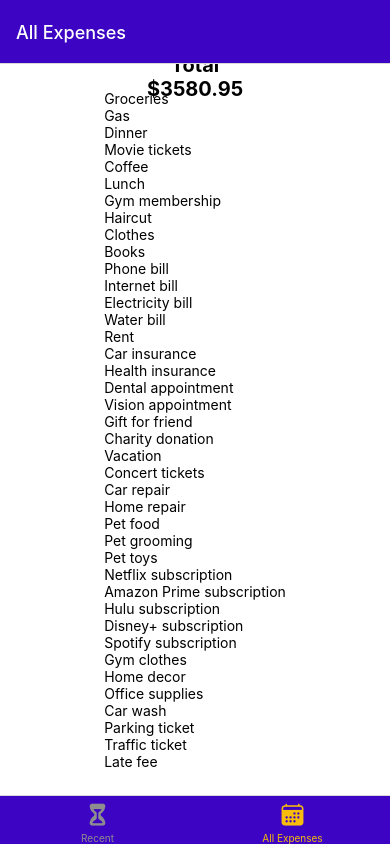
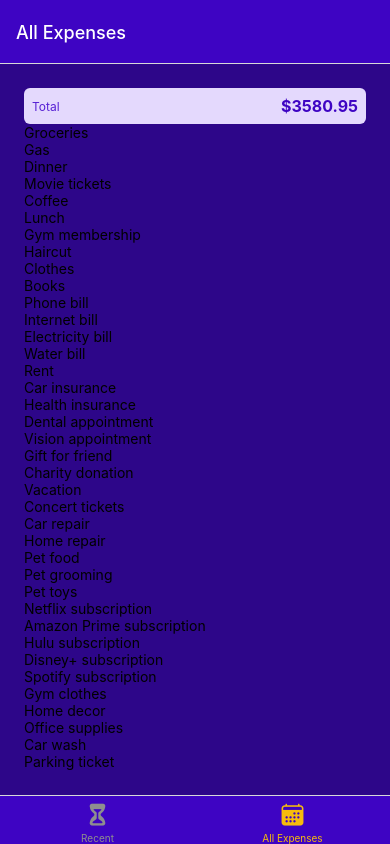
Before and after one commit to iugmali/expo-expense-tracker, a React Native app: screen /AllExpenses in a window 390 px wide. Built offline with nearby package versions, Linux system fonts and the light colour scheme.

Commit message:
add and first styling list of expenses

```diff
--- a/src/components/ExpensesOutput/ExpensesList.js
+++ b/src/components/ExpensesOutput/ExpensesList.js
@@ -13,13 +13,7 @@
 
 const styles = StyleSheet.create({
   container: {
-    flex: 1,
-    backgroundColor: '#fff',
-    alignItems: 'center',
-    justifyContent: 'center',
   },
   text: {
-    fontSize: 20,
-    fontWeight: 'bold',
   },
 });
--- a/src/components/ExpensesOutput/ExpensesOutput.js
+++ b/src/components/ExpensesOutput/ExpensesOutput.js
@@ -2,6 +2,7 @@
 import {FlatList, StyleSheet, Text, View} from 'react-native';
 import ExpensesList from "./ExpensesList";
 import ExpensesSummary from "./ExpensesSummary";
+import {GlobalStyles} from "../../constants/styles";
 
 export default function ExpensesOutput({expenses, expensesPeriod}) {
   return (
@@ -15,12 +16,9 @@
 const styles = StyleSheet.create({
   container: {
     flex: 1,
-    backgroundColor: '#fff',
-    alignItems: 'center',
-    justifyContent: 'center',
+    padding: 24,
+    backgroundColor: GlobalStyles.colors.primary700
   },
   text: {
-    fontSize: 20,
-    fontWeight: 'bold',
   },
 });
--- a/src/components/ExpensesOutput/ExpensesSummary.js
+++ b/src/components/ExpensesOutput/ExpensesSummary.js
@@ -1,5 +1,6 @@
 import React from 'react';
 import { StyleSheet, Text, View } from 'react-native';
+import {GlobalStyles} from "../../constants/styles";
 
 export default function ExpensesSummary({expenses, periodName}) {
   const expensesSum = expenses.reduce((sum, expense) => {
@@ -7,21 +8,28 @@
   }, 0);
   return (
     <View style={styles.container}>
-      <Text style={styles.text}>{periodName}</Text>
-      <Text style={styles.text}>${expensesSum.toFixed(2)}</Text>
+      <Text style={styles.periodText}>{periodName}</Text>
+      <Text style={styles.sumText}>${expensesSum.toFixed(2)}</Text>
     </View>
   );
 }
 
 const styles = StyleSheet.create({
   container: {
-    flex: 1,
-    backgroundColor: '#fff',
-    alignItems: 'center',
-    justifyContent: 'center',
+    padding: 8,
+    backgroundColor: GlobalStyles.colors.primary50,
+    borderRadius: 6,
+    flexDirection: 'row',
+    justifyContent: 'space-between',
+    alignItems: 'center'
   },
-  text: {
-    fontSize: 20,
+  periodText: {
+    fontSize: 12,
+    color: GlobalStyles.colors.primary400
+  },
+  sumText: {
+    fontSize: 16,
     fontWeight: 'bold',
-  },
+    color: GlobalStyles.colors.primary500
+  }
 });
```
